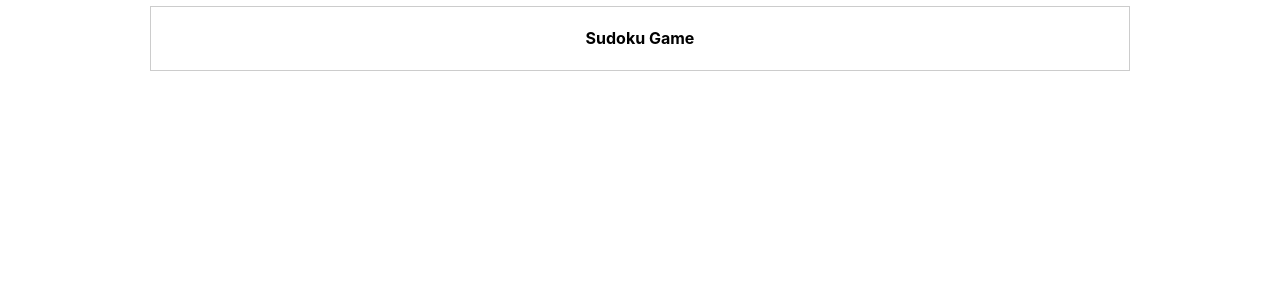
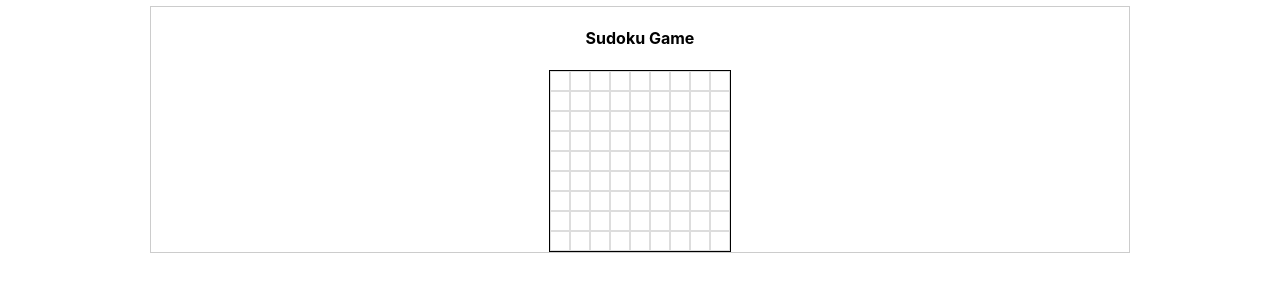
Before and after one commit to nunibaranes/reactGames, a React app: page / in a window 1280 px wide. Shown: the part 844-1146 px from the top of the page. Built offline with nearby package versions, Linux system fonts and the light colour scheme.

Commit message:
generate board

```diff
--- a/src/app/components/sudoku/Sudoku.js
+++ b/src/app/components/sudoku/Sudoku.js
@@ -1,20 +1,27 @@
 import React, { Component } from 'react';
 import './Sudoku.scss';
 import Title from '../common/title/Title.js';
+import Board from './board/Board.js';
 
 class Sudoku extends Component {
   constructor(props = {}) {
     super(props);
     this.state = {
-        value: 'Sudoku Game'
+        value: 'Sudoku Game',
+        boardData: {
+          rows: 9,
+          columns: 9,
+          puzzel: []
+        }
     };
   }
 
   render() {
-    const { value } = this.state;
+    const { value, boardData } = this.state;
     return (
       <section className="sudoku wrapper wrap-with-border">
-        <Title value={value}></Title>
+        <Title value={ value }></Title>
+        <Board boardData={ boardData }></Board>
       </section>
     );
   }
--- /dev/null
+++ b/src/app/components/sudoku/board/Board.js
@@ -0,0 +1,61 @@
+import React, { Component } from 'react';
+import PropTypes from "prop-types";
+import './Board.scss'
+class Board extends Component {
+    static propTypes = {
+        boardData: PropTypes.object.isRequired,
+    };
+
+    constructor(props = {}) {
+        super(props);
+        this.state = {
+            board: []
+        }
+    }
+
+    componentWillMount () {
+        this.generatBoard();
+    }
+
+    generatBoard = () => {
+        const { boardData } = this.props;
+        const { rows, columns } = boardData;
+        const puzzelTemp = Array.from(Array(rows).keys());
+        const rowTemp = Array.from(Array(columns).keys());
+        const newBoard = Array.from(puzzelTemp, row => {
+            return Array.from(rowTemp, cell => '');
+        })
+        this.setState({
+            board: newBoard,
+        });
+    }
+
+    getClasses = (el, index) => {
+        return `${el} ${el}${index}`;
+    }
+
+    render() {
+        const { board } = this.state;
+
+        const boardEl = board.map( (row, index) => {
+            return (
+                <div className={this.getClasses('row', index)} key={`row ${index}`}>
+                    {
+                        row.map( (cell, index) => {
+                            return (
+                                <div className={this.getClasses('cell', index)} key={`row ${index}`}></div>
+                            );
+                        })
+                    }
+                </div>
+            );
+        })
+        return (
+            <div className="board">
+                {boardEl}
+            </div>
+        );
+    }
+}
+
+export default Board;
--- /dev/null
+++ b/src/app/components/sudoku/board/Board.scss
@@ -0,0 +1,12 @@
+.board {
+    border: 1px solid #000;
+    display: flex;
+    width: 100%;
+    max-width: fit-content;
+    margin: 0 auto;
+    .cell {
+        width: 20px;
+        height: 20px;
+        border: 1px solid #ddd;
+    }
+}
```
